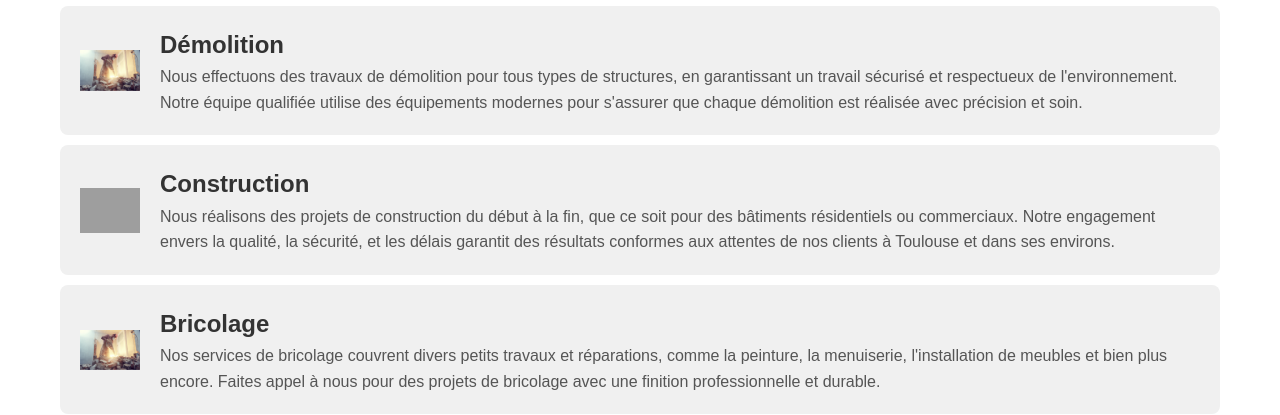
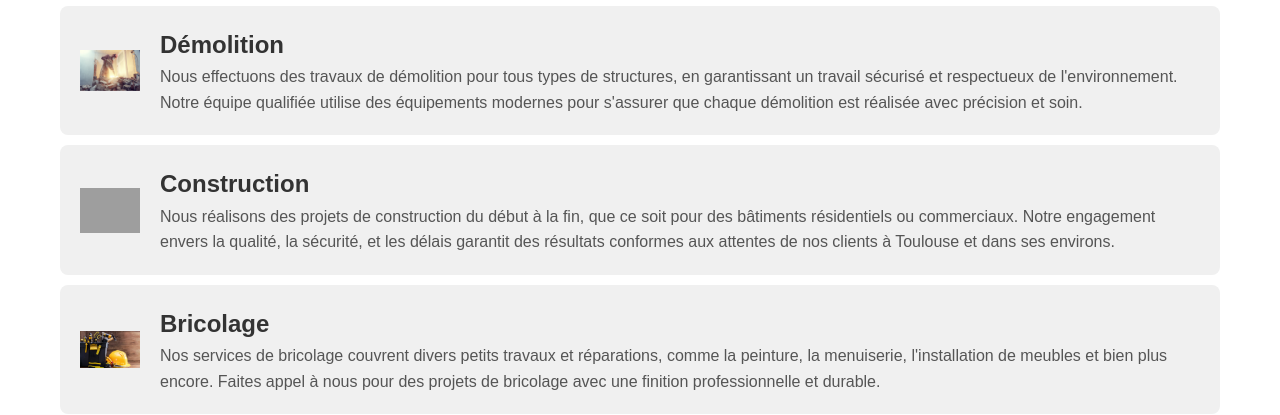
Before and after one commit to hakim733/Faouk-Khadhraoui, a plain HTML site: page index.html in a window 1280 px wide. Shown: the part 385-800 px from the top of the page. Drawn offline with Linux system fonts and the light colour scheme; grey boxes are pictures that could not be loaded.

Commit message:
Update index.html

```diff
--- a/index.html
+++ b/index.html
@@ -125,7 +125,7 @@
                 </div>
             </div>
             <div class="service-item">
-                <img src="Screenshot 2024-10-28 at 23.13.47.png" alt="Bricolage">
+                <img src="Screenshot 2024-10-28 at 23.12.08.png" alt="Bricolage">
                 <div>
                     <h3>Bricolage</h3>
                     <p>Nos services de bricolage couvrent divers petits travaux et réparations, comme la peinture, la menuiserie, l'installation de meubles et bien plus encore. Faites appel à nous pour des projets de bricolage avec une finition professionnelle et durable.</p>
```
